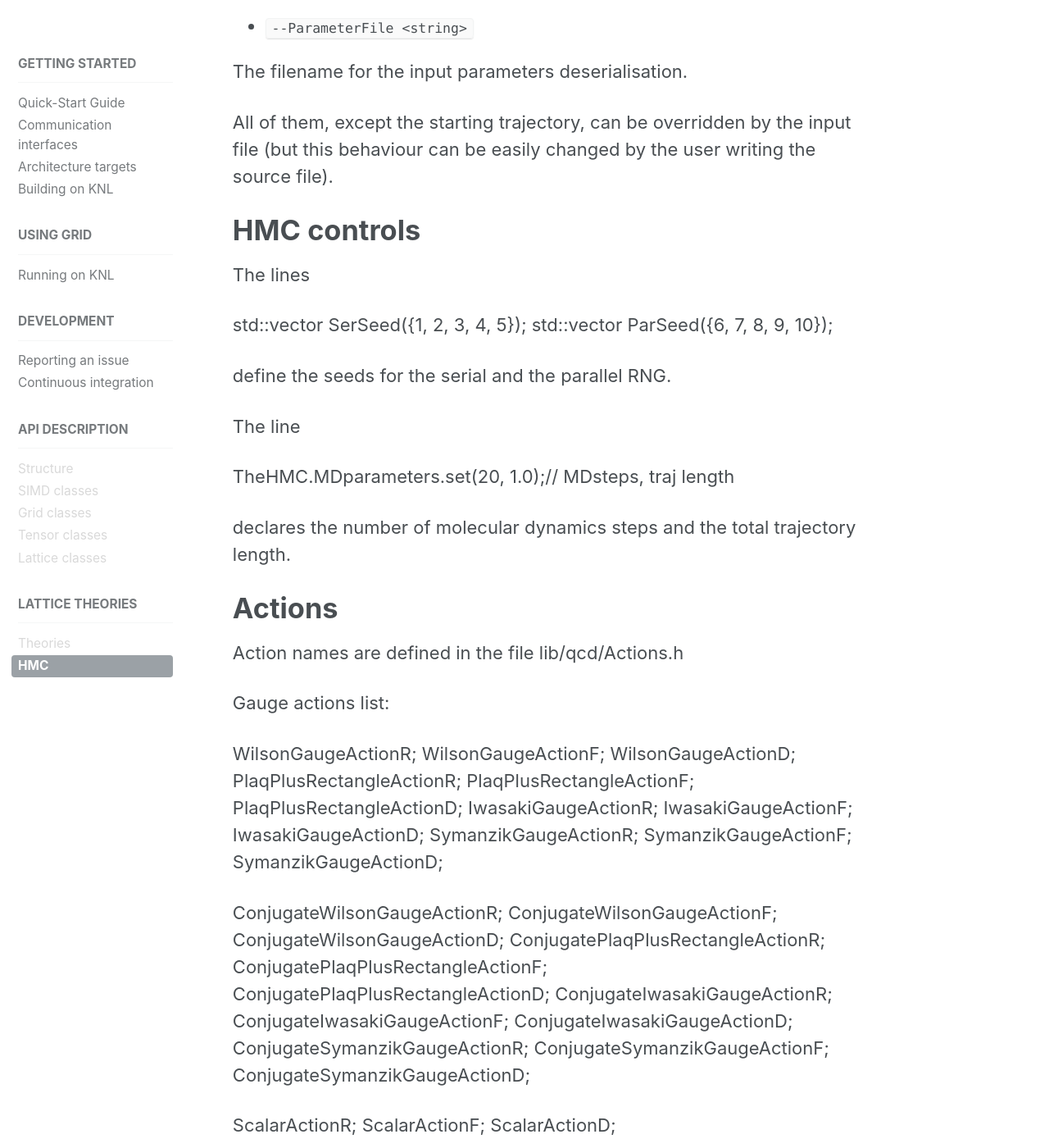
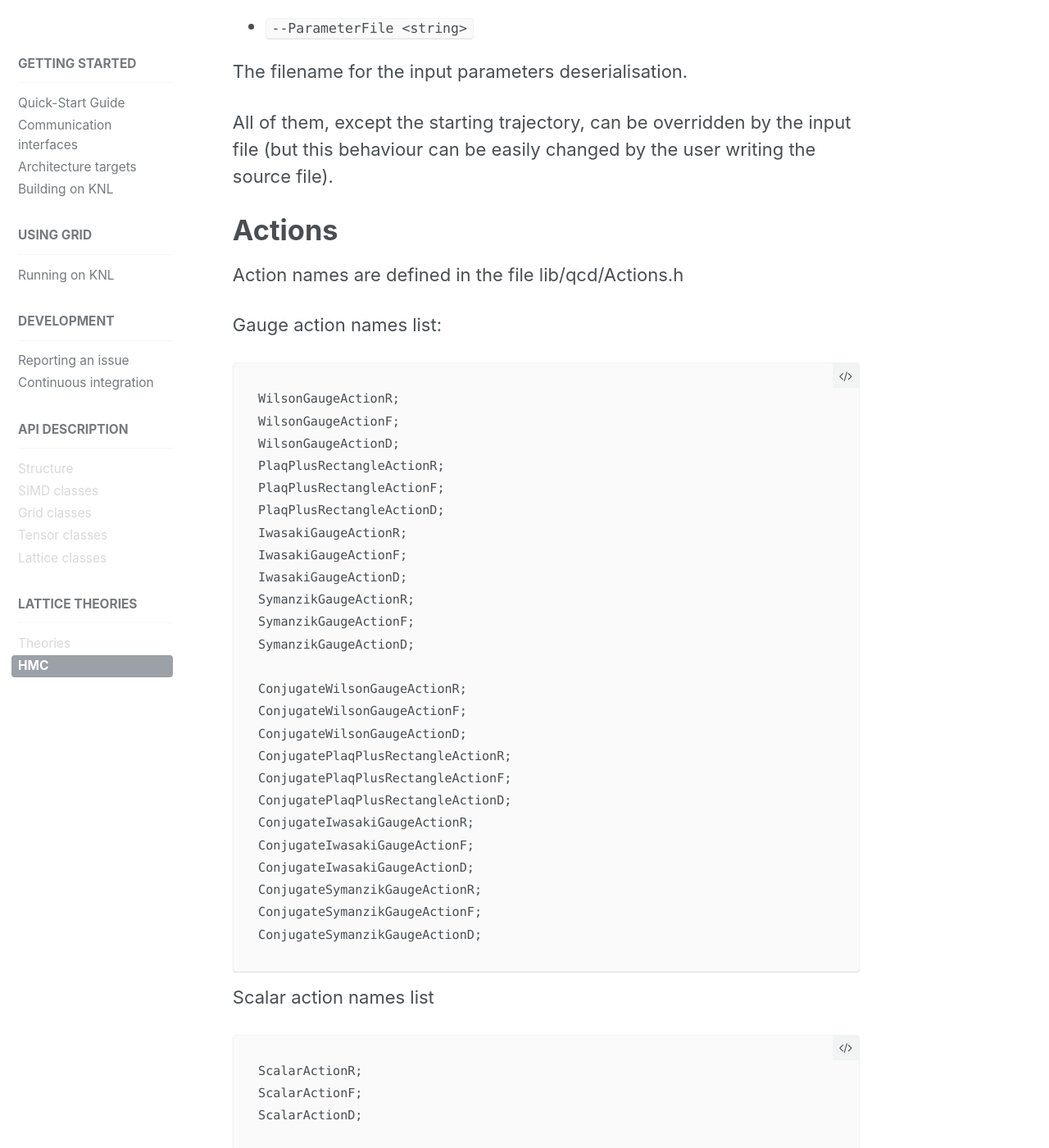
Before and after one commit to paboyle/Grid, a Jekyll site: the page built from _pages/docs/using_hmc.md, in a window 1280 px wide and 1400 px high, scrolled down 1411 px. Shown: the whole window at 82% size. Built offline with Jekyll 4.4.1, drawn with Linux system fonts in a browser that asks for light colours.

Commit message:
Small correction in the HMC

````diff
--- a/_pages/docs/using_hmc.md
+++ b/_pages/docs/using_hmc.md
@@ -47,31 +47,15 @@ The filename for the input parameters deserialisation.
 
 All of them, except the starting trajectory, can be overridden by the input file (but this behaviour can be easily changed by the user writing the source file).
 
-HMC controls
-===========
-
-The lines
-
-  std::vector<int> SerSeed({1, 2, 3, 4, 5});
-  std::vector<int> ParSeed({6, 7, 8, 9, 10});
-
-define the seeds for the serial and the parallel RNG.
-
-The line
-
-  TheHMC.MDparameters.set(20, 1.0);// MDsteps, traj length
-
-declares the number of molecular dynamics steps and the total trajectory length.
-
-
 Actions
 ======
 
 Action names are defined in the file
 lib/qcd/Actions.h
 
-Gauge actions list:
+Gauge action names list:
 
+```
 WilsonGaugeActionR;
 WilsonGaugeActionF;
 WilsonGaugeActionD;
@@ -85,7 +69,6 @@ SymanzikGaugeActionR;
 SymanzikGaugeActionF;
 SymanzikGaugeActionD;
 
-
 ConjugateWilsonGaugeActionR;
 ConjugateWilsonGaugeActionF;
 ConjugateWilsonGaugeActionD;
@@ -98,12 +81,15 @@ ConjugateIwasakiGaugeActionD;
 ConjugateSymanzikGaugeActionR;
 ConjugateSymanzikGaugeActionF;
 ConjugateSymanzikGaugeActionD;
+```
 
+Scalar action names list
 
+```
 ScalarActionR;
 ScalarActionF;
 ScalarActionD;
-
+```
 
 each of these action accept one single parameter at creation time (beta).
 Example for creating a Symanzik action with beta=4.0
````
